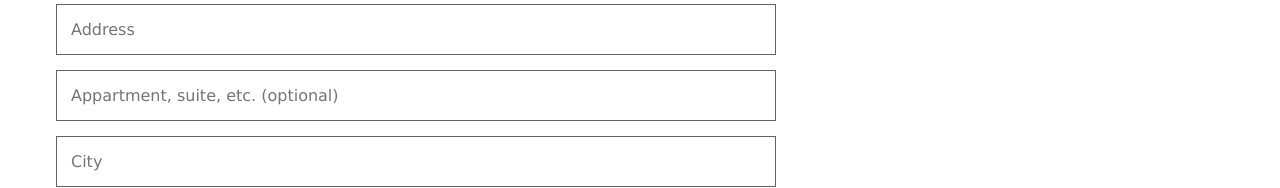
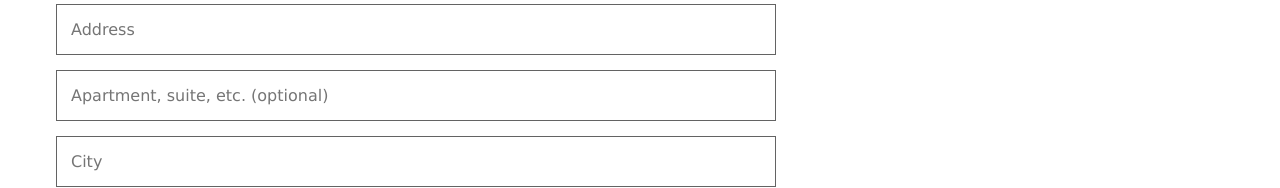
Before and after one commit to ghUserrrr/vue3-online-shop, a Vue app: page /checkout/info in a window 1280 px wide. Shown: the part 628-816 px from the top of the page. Built offline with nearby package versions, Linux system fonts and the light colour scheme; a web font is replaced by a local one.

Commit message:
added shippingInfo in mounted hook

```diff
--- a/src/components/info/MyShippingInfo.vue
+++ b/src/components/info/MyShippingInfo.vue
@@ -12,7 +12,7 @@
     <input v-model="shippingInfo.apartment" @input="setShippingInfo"
            class="checkout__input"
            type="text"
-           placeholder="Appartment, suite, etc. (optional)"
+           placeholder="Apartment, suite, etc. (optional)"
     />
     <input v-model="shippingInfo.city" @input="setShippingInfo" class="checkout__input" type="text"
            placeholder="City"/>
@@ -62,6 +62,9 @@ export default {
       productStore,
     };
   },
+  mounted() {
+    this.shippingInfo = this.productStore.userInfo.shippingInfo
+  }
 };
 </script>
 
```
